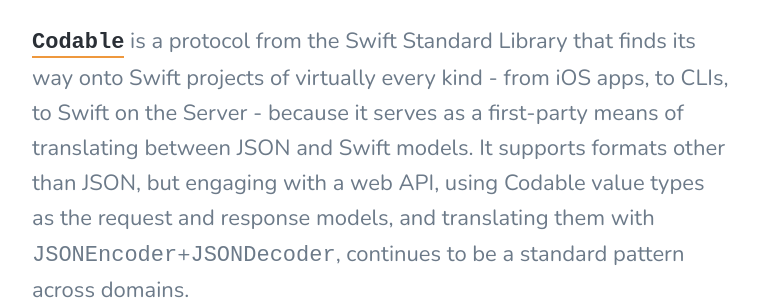
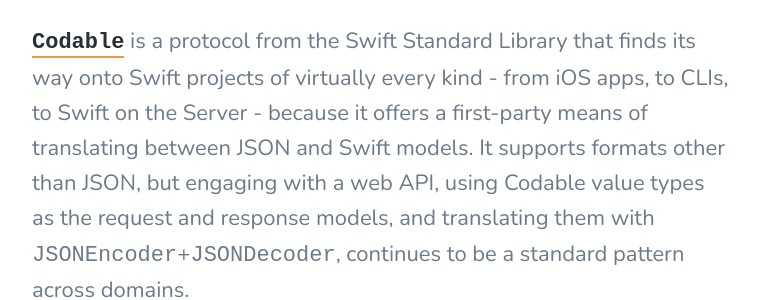
Before and after one commit to nevillco/nevillco.github.io, a Jekyll site: the page built from _posts/2023-10-20-swift-codable-and-custom-keyed-dictionaries.md, in a window 1280 px wide and 900 px high, scrolled down 387 px. Shown: the part 234-534 px from the top of the window, without its empty margins (258-1017 px from the left). Built offline with Jekyll 4.4.1, drawn with Linux system fonts in a browser that asks for light colours; nearby versions of some CDN libraries.

Commit message:
Fix code indentation

````diff
--- a/_posts/2023-10-20-swift-codable-and-custom-keyed-dictionaries.md
+++ b/_posts/2023-10-20-swift-codable-and-custom-keyed-dictionaries.md
@@ -4,7 +4,7 @@
 excerpt: Swift’s JSON parsing solution, Codable, has its occasional rigid edges. Custom dictionary key types are one of them.
 ---
 
-[`Codable`](https://developer.apple.com/documentation/swift/codable) is a protocol from the Swift Standard Library that finds its way onto Swift projects of virtually every kind - from iOS apps, to CLIs, to Swift on the Server - because it serves as a first-party means of translating between JSON and Swift models. It supports formats other than JSON, but engaging with a web API, using Codable value types as the request and response models, and translating them with `JSONEncoder`+`JSONDecoder`, continues to be a standard pattern across domains.
+[`Codable`](https://developer.apple.com/documentation/swift/codable) is a protocol from the Swift Standard Library that finds its way onto Swift projects of virtually every kind - from iOS apps, to CLIs, to Swift on the Server - because it offers a first-party means of translating between JSON and Swift models. It supports formats other than JSON, but engaging with a web API, using Codable value types as the request and response models, and translating them with `JSONEncoder`+`JSONDecoder`, continues to be a standard pattern across domains.
 
 Codable has been around for a while now (iOS 8+), and like many APIs, it has its areas of high utility and flexibility, and areas of rigidity that can take developers down a rabbit hole. I’ll be highlighting one of those latter areas around dictionaries - specifically, when a dictionary’s key is a type other than `Int` or `String`. But first, a quick detour to explain why this situation may come up.
 
@@ -100,7 +100,7 @@
 With this new ID type, and a couple of overridden methods, we can basically use our new ID types anywhere we would previously use a String:
 ```swift
 struct WeaklyTypedExample: Codable {
-	let value: String
+    let value: String
     let optionalValue: String?
     let array: [String]
     let dictionaryValues: [Int: String]
@@ -116,7 +116,7 @@
 With one important edge case, which is **when the phantom type is used as a dictionary key**.
 ```swift
 struct WeaklyTypedExample: Codable {
-	let dictionary: [String: Int]
+    let dictionary: [String: Int]
 }
 let example1 = WeaklyTypedExample(dictionary: [
     "UserID1": 5,
````
